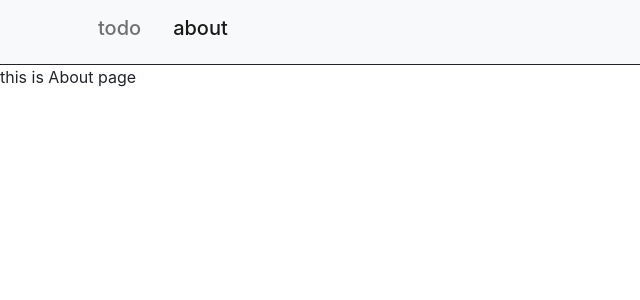
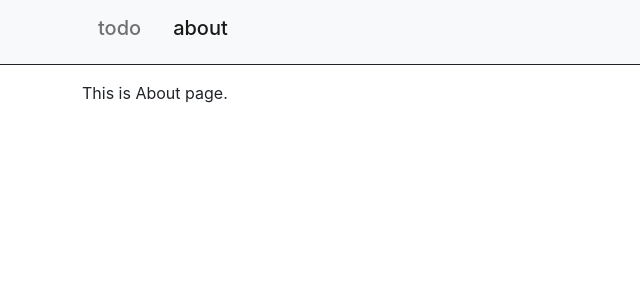
Before and after one commit to ShinnDeng/todo-test, a React (Create React App) app: page /about in a window 1280 px wide. Shown: the top 300 px of the page, without its empty margins (0-640 px from the left). Built offline with nearby package versions, Linux system fonts and the light colour scheme.

Commit message:
description page

```diff
--- a/src/App.js
+++ b/src/App.js
@@ -6,6 +6,7 @@ import Nav from './components/Nav';
 
 import About from './routes/about';
 import Todo from './routes/todo';
+import Description from './components/Description';
 
 
 import './App.css';
@@ -39,6 +40,8 @@ export default class App extends Component {
             <Route path="/" element={<Todo dataStore={this.dataStore} {...this.state}/>} />
             <Route path="todo" element={<Todo dataReceived={this.state} dataStore={this.dataStore} {...this.state}/>} />
             <Route path="about" element={<About save={this.state}/>} />
+            {/* <Route path="todo/:id" element={<Description {...this.state.todos}/>} /> */}
+
           </Routes>
 
         </div>
--- a/src/components/Create/index.js
+++ b/src/components/Create/index.js
@@ -56,11 +56,6 @@ export default class Create extends Component {
 
     }
 
-    //id
-    // newID(){
-    //     return
-
-    // }
 
     render() {
         return (
--- /dev/null
+++ b/src/components/Description/index.js
@@ -0,0 +1,11 @@
+import React, { Component } from 'react'
+
+export default class Description extends Component {
+  render() {
+    return (
+      <div>
+
+      </div>
+    )
+  }
+}
--- a/src/components/Item/index.js
+++ b/src/components/Item/index.js
@@ -1,6 +1,7 @@
 // todo list row item
 
 import React, { Component } from 'react'
+import {Link} from 'react-router-dom';
 
 export default class Item extends Component {
 
@@ -25,6 +26,7 @@ export default class Item extends Component {
                     <input type="checkbox" checked={done} onChange={this.handleCheck(id)}/>
                 </th>
                 <td>
+                    {/* <Link></Link> */}
                     <div style={{display:'inline-block'}}>{description}</div>
                 </td>
                 <td>
--- a/src/routes/about/index.js
+++ b/src/routes/about/index.js
@@ -5,9 +5,10 @@ export default class About extends Component {
         // console.log("about")
 
         return (
-            <div>
-                this is About page
-
+            <div className="container mt-3">
+                <p>
+                This is About page.
+                </p>
             </div>
         )
     }
```
Also changed, not shown: src/routes/description/index.js (added).
